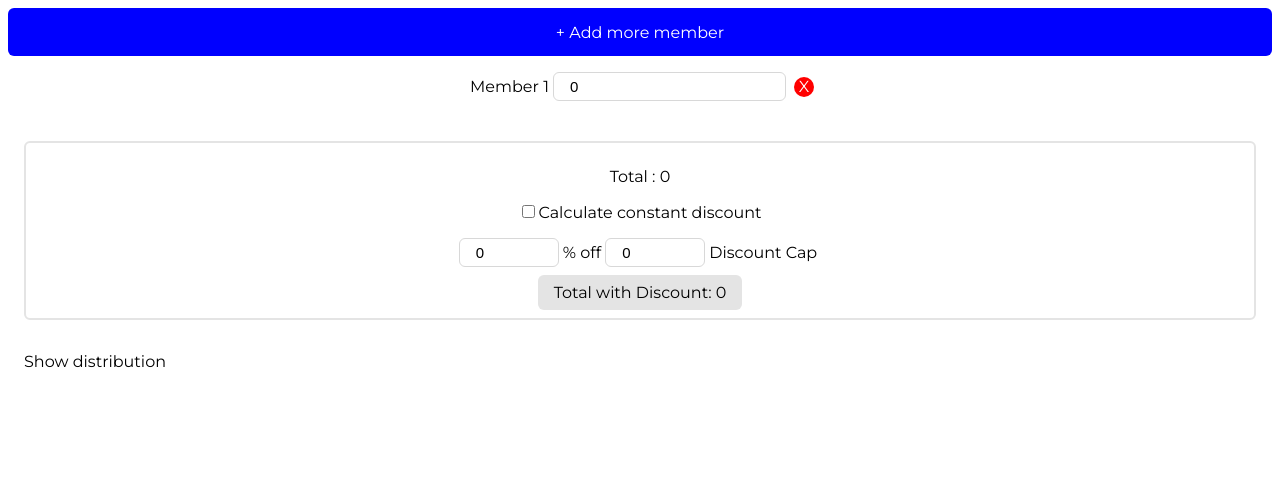
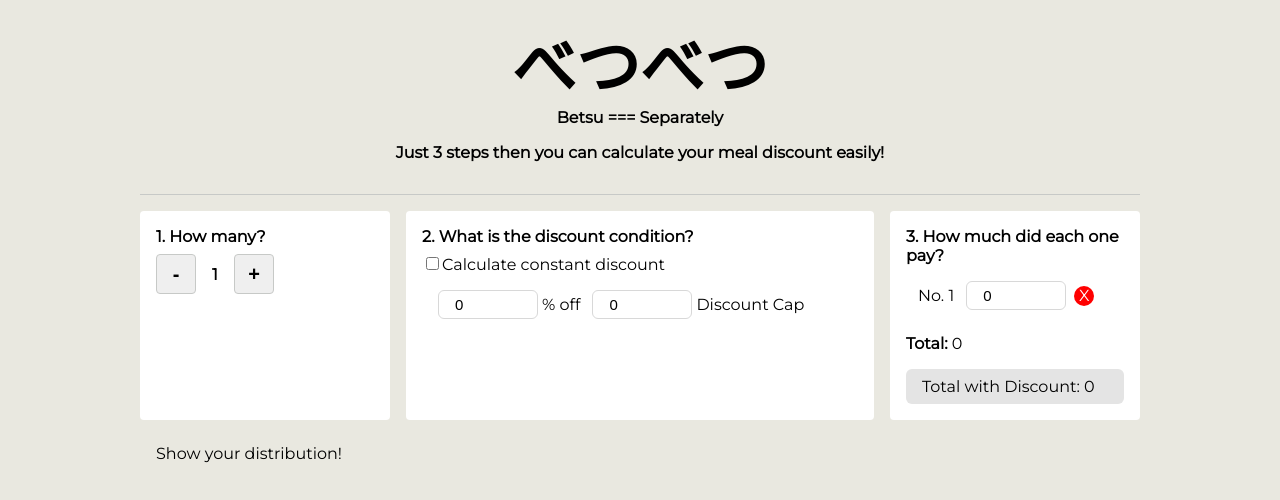
Before and after one commit to astider/betsu-betsu, a React (Create React App) app: page / in a window 1280 px wide. Shown: the top 500 px of the page. Built offline with nearby package versions, Linux system fonts and the light colour scheme.

Commit message:
UI: Change layout

```diff
--- a/public/index.html
+++ b/public/index.html
@@ -28,6 +28,7 @@
       a, body, canvas, caption, cite, code, dd, del, details, dfn, div, dl, dt, em, embed, fieldset, figcaption, figure, footer, form, h1, h2, h3, h4, h5, h6, header, hgroup, html, iframe, img, ins, kbd, label, legend, li, mark, menu, nav, object, ol, output, p, pre, q, ruby, s, samp, section, small, span, strike, strong, sub, summary, sup, table, tbody, td, tfoot, th, thead, time, tr, tt, ul, var, video, h1, h2, h3, h4, h5, h6, header {
         font-family: 'Montserrat', 'Prompt', 'Tahoma' !important;
       }
+      html, body { background-color: #E9E8E0; margin: 0; }
     </style>
   </head>
   <body>
--- a/src/App.tsx
+++ b/src/App.tsx
@@ -1,28 +1,9 @@
 import React, { useState, Fragment } from 'react';
 import styled from 'styled-components';
 
-interface Member {
-  amount: number
-}
-
-const useMemberList = (init: Member[]) => {
-  const [memberListState, setMemberListState] = useState<Member[]>(init);
-  const setMemberList = (index: number, key: string, value: string) => {
-    setMemberListState(memberListState
-      .map((member, i) => (i === index) ? { ...member, [key]: value } : member)
-    );
-  }
-  const addMember = () => setMemberListState([...memberListState, { amount: 0 }]);
-  const removeMember = (index: number) => setMemberListState(memberListState.filter((member, i) => i !== index));
-  const sumTotal = memberListState.reduce((sum, mem) => sum + Number(mem.amount), 0);
-  return {
-    setMemberList,
-    memberList: memberListState,
-    addMember,
-    removeMember,
-    sumTotal
-  };
-};
+import Title from './components/Title';
+import Counter from './components/Counter';
+import useMemberList from './hooks/use-member-list';
 
 interface DiscountRate {
   rate: number
@@ -50,6 +31,11 @@ const useDiscount = (rate: number, cap = 0) => {
   }
 };
 
+const Container = styled.div`
+  max-width: 1000px;
+  margin: 0 auto;
+`;
+
 const Input = styled.input`
   border-radius: 6px;
   border: 1px solid #d8d8d8;
@@ -57,6 +43,8 @@ const Input = styled.input`
   font-size: 15px;
   outline: none;
   box-sizing: border-box;
+  width: 100px;
+  margin-left: 8px;
   @media (max-width: 600px) {
     width: 60%;
   }
@@ -153,10 +141,39 @@ const Result = styled.div`
   background-color: #e4e4e4;
 `;
 
+const Row = styled.div`
+  display: flex;
+  @media(max-width: 768px) {
+    flex-direction: column;
+  }
+`;
+
+const Column = styled.div`
+  flex: 1;
+  background-color: ${props => props.theme.white};
+  border-radius: 4px;
+  padding: 16px;
+  &:first-child {
+    margin-right: 8px;
+  }
+  &:nth-child(2) {
+    margin: 0 8px;
+    flex: 2;
+  }
+  &:last-child {
+    margin-left: 8px;
+  }
+`;
+
+const StepTitle = styled.p`
+  font-weight: 600;
+  margin: 0 0 8px;
+`;
+
 const App = () => {
-  const { memberList, setMemberList, addMember, removeMember, sumTotal} = useMemberList([{ amount: 0 }]);
+  const { memberList, setMemberList, addMember, removeMember, sumTotal } = useMemberList([{ amount: 0 }]);
   const { discount, setDiscount, getDiscountedPrice } = useDiscount(0);
-  const [showRaito, setShowRatio] = useState(false);
+  const [showRatio, setShowRatio] = useState(false);
   const [isConstantDiscount, setIsConstantDiscount] = useState(false);
   const discounted = getDiscountedPrice(sumTotal, isConstantDiscount);
   const priceDistribution = (price: number) => {
@@ -174,22 +191,25 @@ const App = () => {
   const toggleConstantDiscount = () => {
     setIsConstantDiscount(!isConstantDiscount);
   };
+  function onChangeCounter(count: number) {
+    if (count > memberList.length) {
+      addMember();
+    } else if (count < memberList.length) {
+      removeMember(memberList.length - 1);
+    }
+  }
   return (
-    <Fragment>
-      <AddButton onClick={() => addMember()}>
-        <Text>+ Add more member</Text>
-      </AddButton>
-      <FlexColumn>
-        {memberList.map((member, i) => (
-          <FlexRow>
-            <RowText>Member {i + 1}</RowText>
-            <Input value={member.amount} type="number" onChange={e => setMemberList(i, 'amount', e.target.value)} />
-            <DelButton onClick={() => removeMember(i)}><Text>X</Text></DelButton>
-          </FlexRow>
-        ))}
-      </FlexColumn>
-      <Detail>
-        <p>Total : {sumTotal}</p>
+    <Container>
+      <Title />
+      <Row>
+        <Column>
+          <StepTitle>1. How many?</StepTitle>
+          <Counter
+            onChange={onChangeCounter}
+          />
+        </Column>
+        <Column>
+          <StepTitle>2. What is the discount condition?</StepTitle>
           <CheckBoxDiv onClick={toggleConstantDiscount}>
             <input type="checkbox" checked={isConstantDiscount} />
             Calculate constant discount
@@ -200,12 +220,24 @@ const App = () => {
             <DCInput value={discount.cap} onChange={(e) => setDiscount('cap', e.target.value)} />
             <RowText> {isConstantDiscount ? 'Discount' : 'Discount Cap'}</RowText>
           </FlexRow>
+        </Column>
+        <Column>
+          <StepTitle>3. How much did each one pay?</StepTitle>
+          {memberList.map((member, i) => (
+            <FlexRow>
+              <RowText>No. {i + 1}</RowText>
+              <Input value={member.amount} type="number" onChange={e => setMemberList(i, 'amount', e.target.value)} />
+              <DelButton onClick={() => removeMember(i)}><Text>X</Text></DelButton>
+            </FlexRow>
+          ))}
+          <p><b>Total:</b> {sumTotal}</p>
           <Result>
             Total with Discount: {discounted}
           </Result>
-      </Detail>
-      <Extender onClick={() => setShowRatio(!showRaito)}>{showRaito ? 'Hide' : 'Show'} distribution</Extender>
-      {showRaito &&
+        </Column>
+      </Row>
+      <Extender onClick={() => setShowRatio(!showRatio)}>{showRatio ? 'Hide' : 'Show'} your distribution!</Extender>
+      {showRatio &&
         <Detail>
           {memberList.map((member, i) => {
             const { discount, toBePaid } = priceDistribution(member.amount);
@@ -220,7 +252,7 @@ const App = () => {
           })}
         </Detail>
       }
-    </Fragment>
+    </Container>
   );
 };
 
--- /dev/null
+++ b/src/components/Counter.tsx
@@ -0,0 +1,68 @@
+import React, { useState, useEffect, useRef } from 'react';
+import styled from 'styled-components';
+
+interface IProps {
+  onChange: (count: number) => any
+  initial?: number
+}
+
+const Container = styled.div`
+  display: flex;
+  flex-direction: row;
+  width: fit-content;
+`;
+
+const Button = styled.button`
+  border: 1px solid ${props => props.theme.gray};
+  border-radius: 4px;
+  width: 40px;
+  height: 40px;
+  font-size: 20px;
+  font-weight: 600;
+  cursor: pointer;
+  outline: none;
+`;
+
+const NumberContainer = styled.div`
+  margin: 0 4px;
+  width: 30px;
+  display: flex;
+  align-items: center;
+  justify-content: center;
+  > p {
+    margin: 0;
+    font-size: 16px;
+    font-weight: 600;
+  }
+`;
+
+const Counter: React.FC<IProps> = props => {
+  const { onChange, initial } = props;
+  const isMounted = useRef<boolean>(false);
+  const [count, setCount] = useState<number>(initial || 1);
+  function increment() {
+    setCount((prevCount: number) => prevCount + 1);
+  }
+  function decrement() {
+    setCount((prevCount: number) => prevCount - 1);
+  }
+  useEffect(() => {
+    if (isMounted.current && onChange) {
+      onChange(count);
+    }
+    if (!isMounted.current) {
+      isMounted.current = true;
+    }
+  }, [count]);
+  return (
+    <Container>
+      <Button onClick={decrement}>-</Button>
+      <NumberContainer>
+        <p>{count}</p>
+      </NumberContainer>
+      <Button onClick={increment}>+</Button>
+    </Container>
+  );
+};
+
+export default Counter;
--- /dev/null
+++ b/src/components/Title.tsx
@@ -0,0 +1,36 @@
+import React from 'react';
+import styled from 'styled-components';
+
+const Container = styled.div`
+  margin-bottom: 16px;
+  text-align: center;
+  padding: 16px 0;
+  border-bottom: 1px solid ${props => props.theme.gray};
+`;
+
+const H1 = styled.h1`
+  font-size: 4em;
+  margin: 0;
+`;
+
+const Eng = styled.h2`
+  margin: 0;
+  font-size: 1em;
+`;
+
+const Description = styled.p`
+  font-size: 16px;
+  font-weight: 600;
+`;
+
+const Title = () => {
+  return (
+    <Container>
+      <H1>べつべつ</H1>
+      <Eng>Betsu === Separately</Eng>
+      <Description>Just 3 steps then you can calculate your meal discount easily!</Description>
+    </Container>
+  );
+};
+
+export default Title;
--- /dev/null
+++ b/src/hooks/use-member-list.ts
@@ -0,0 +1,20 @@
+import { useState } from 'react';
+
+export default function useMemberList(init: Member[]) {
+  const [memberListState, setMemberListState] = useState<Member[]>(init);
+  const setMemberList = (index: number, key: string, value: string) => {
+    setMemberListState(memberListState
+      .map((member, i) => (i === index) ? { ...member, [key]: value } : member)
+    );
+  }
+  const addMember = () => setMemberListState([...memberListState, { amount: 0 }]);
+  const removeMember = (index: number) => setMemberListState(memberListState.filter((member, i) => i !== index));
+  const sumTotal = memberListState.reduce((sum, mem) => sum + Number(mem.amount), 0);
+  return {
+    setMemberList,
+    memberList: memberListState,
+    addMember,
+    removeMember,
+    sumTotal
+  };
+};
--- a/src/index.tsx
+++ b/src/index.tsx
@@ -1,17 +1,26 @@
 import React from 'react';
 import ReactDOM from 'react-dom';
+import { ThemeProvider } from 'styled-components';
+
 import App from './App';
+import theme from './theme';
 import * as serviceWorker from './serviceWorker';
 
 const rootElement = document.getElementById('root');
 
-ReactDOM.render(<App />, rootElement);
+const EntryComponent = (Comp: any) => (
+  <ThemeProvider theme={theme}>
+    <Comp />
+  </ThemeProvider>
+);
+
+ReactDOM.render(EntryComponent(App), rootElement);
 
 if ((module as any).hot) {
   (module as any).hot.accept('./App', () => {
     const NextApp = require('./App').default; // eslint-disable-line
     ReactDOM.render(
-      <NextApp />,
+      EntryComponent(NextApp),
       rootElement,
     );
   });
--- /dev/null
+++ b/src/theme.ts
@@ -0,0 +1,7 @@
+export default {
+  gray: '#C7C9C7',
+  cream: '#E9E8E0',
+  red: '#7f0019',
+  lightGray: '#E9E9E7',
+  white: '#ffffff'
+}
```
Also changed, not shown: src/@types/member.d.ts (added, +8 -0 lines). Lines whose indentation alone changed are shown as unchanged.
